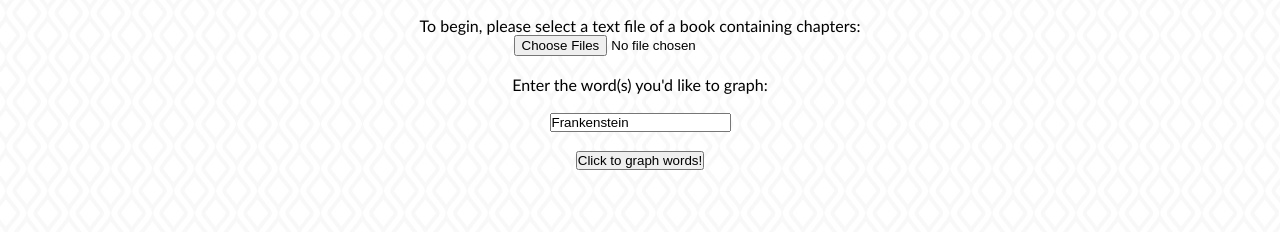
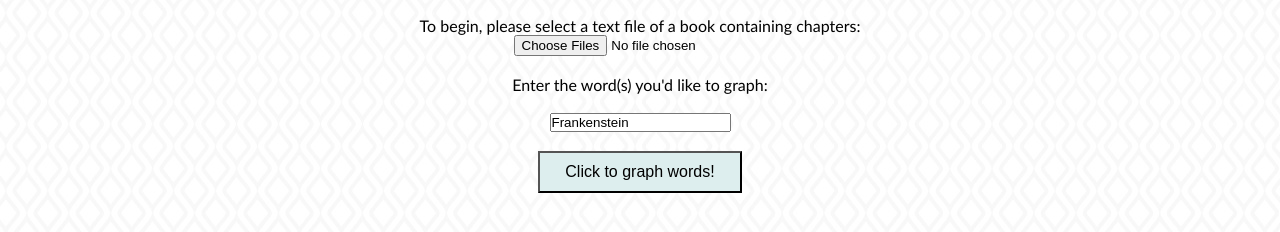
Before and after one commit to ncstabile17/Word_Graph, a plain HTML site: page main-app.html in a window 1280 px wide. Shown: the part 568-800 px from the top of the page. Drawn offline with nearby package versions, Linux system fonts and the light colour scheme.

Commit message:
Adding comments

```diff
--- a/create-graph.js
+++ b/create-graph.js
@@ -65,9 +65,7 @@
         };
 
             var ctx = document.getElementById("canvas").getContext("2d");
-            //ctx.translate(500,500);
             window.myLine = new Chart(ctx, config);
-           // ctx.translate(0,100);
             window.myLine.update();
 
 
--- a/file-handling.js
+++ b/file-handling.js
@@ -2,6 +2,7 @@
 function getGraph() {
       document.getElementById('numWords').innerText = '';
 
+        //Used from Chart.js to create colors for graph
         var randomColorFactor = function() {
             return Math.round(Math.random() * 255);
         };
@@ -34,16 +35,12 @@
             xLabels.push(current);
           }
 
-
-          //var wordCount = countWords(strArray);
-          //printMaxNoCommon(wordCount.count, wordCount.words);
-
           //get user input for word to graph
           var wordInput = document.getElementById('wordInput').value;
           wordInput = wordInput.toString().toLowerCase().split(/, */);
 
+          var datasets = [];
 
-          var datasets = [];
           //for each input word, go through each chapter counting
           //the occurences of the word and push to count array
           wordInput.forEach(function(element, index, array) {
@@ -80,20 +77,19 @@
             datasets.push(newDataset);
             console.log(datasets);
 
-              document.getElementById('numWords').innerText += element + ": " + wordTotal + " appearances\n";
+            document.getElementById('numWords').innerText += element + ": " + wordTotal + " appearances\n";
 
 
 
           })
 
-
+            //call makeGraph function from create-graph.js to make
+            //graph from given x-axis labels and datasets
             makeGraph(xLabels, datasets);
 
 
+        };
 
-
-
-        };
         if (input != null) {
           document.getElementById('frankenimage').style.height=0;
           reader.readAsText(input);
--- a/main-app.html
+++ b/main-app.html
@@ -16,6 +16,15 @@
     p.one {
       margin-right: 165px;
       margin-left: 165px;
+    }
+
+    .button {
+      background-color: #DDEEEE;
+      color: black;
+      padding: 10px 25px;
+      text-align: center;
+      font-size: 16px;
+      margin-bottom: 15px;
     }
 
     canvas{
@@ -73,18 +82,9 @@
     </form>
     <div id="numWords"></div><br>
     </div>
-        <button onclick="getGraph()"> Click to graph words! </button>
+        <button class="button" onclick="getGraph()"> Click to graph words! </button>
         <div id="error"></div>
   </div>
 
-
-    <script>
-
-
- //window.onload = makeGraph;
-
-
-    </script>
-
     </body>
     </html>
```
Also changed, not shown: string-handling.js (+7 -0 lines).
